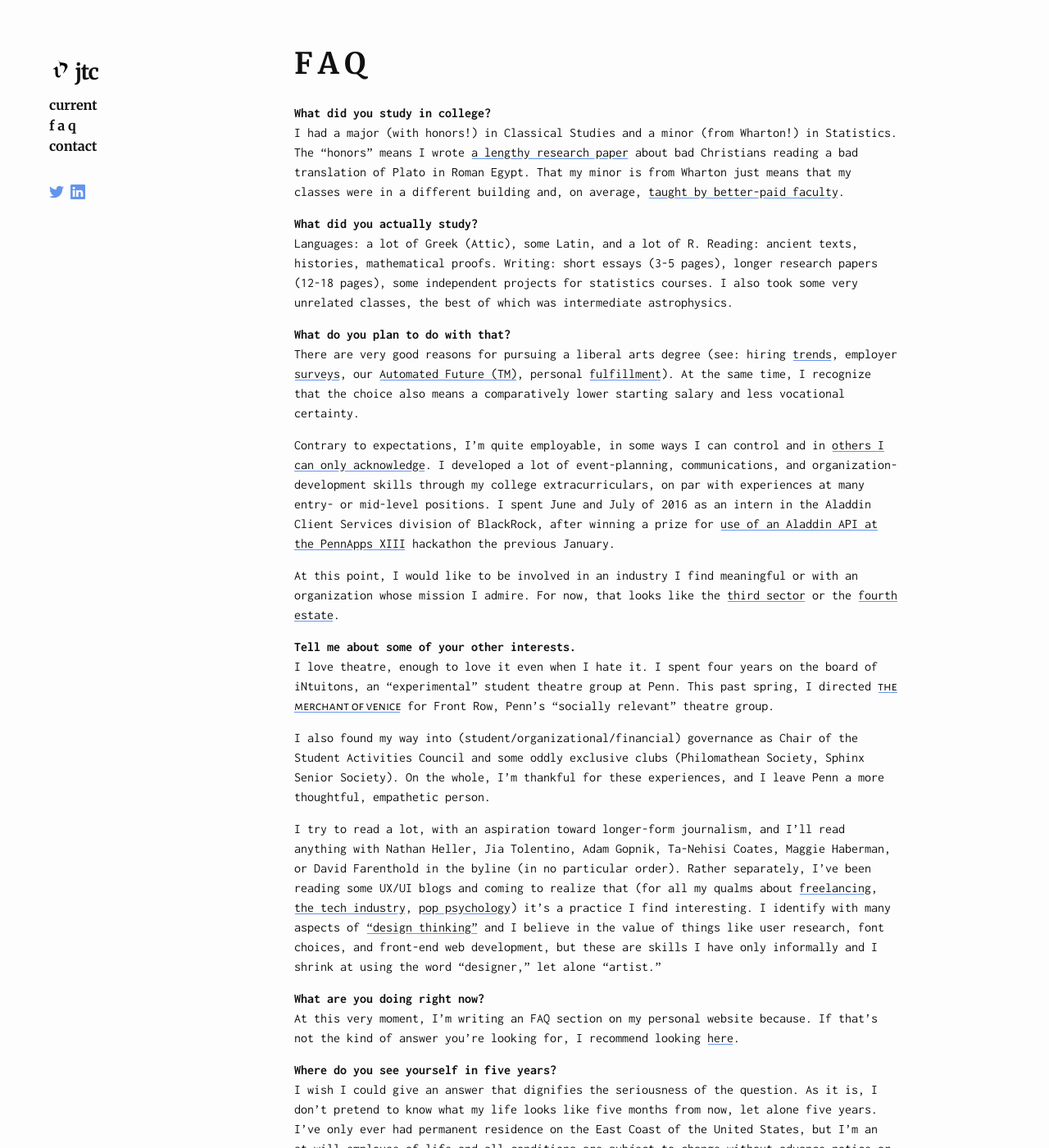
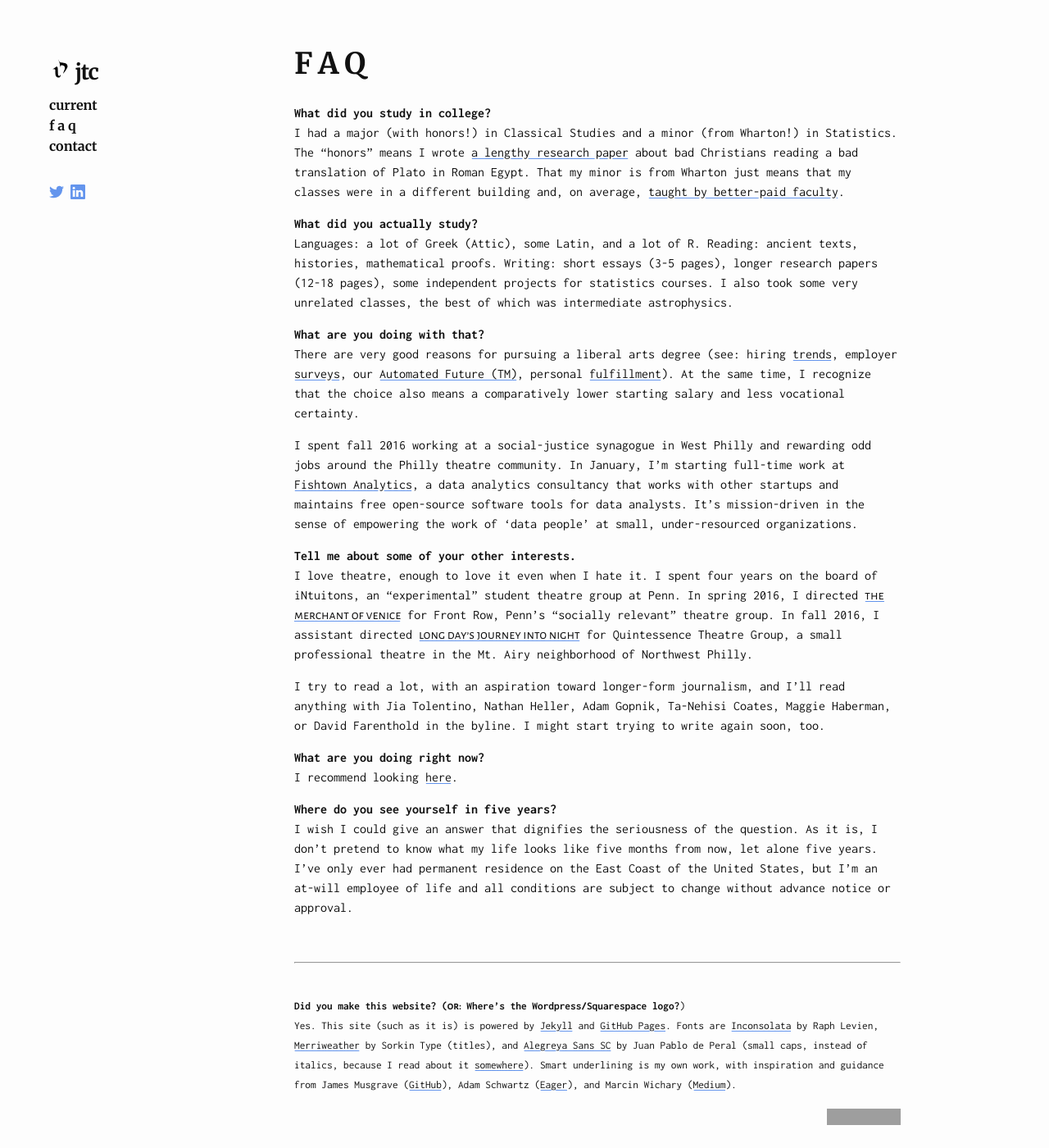
Before and after one commit to reubenmc/jtcohen6.github.io, a Jekyll site: the page built from about/faq.md, in a window 1280 px wide and 1400 px high. Shown: the whole window at 82% size. Built offline with Jekyll 4.4.1, drawn with Linux system fonts in a browser that asks for light colours; grey boxes are pictures that could not be loaded.

Commit message:
life update

```diff
--- a/about/faq.md
+++ b/about/faq.md
@@ -11,22 +11,18 @@
 **What did you actually study?**
 Languages: a lot of Greek (Attic), some Latin, and a lot of R. Reading: ancient texts, histories,  mathematical proofs. Writing: short essays (3-5 pages), longer research papers (12-18 pages), some independent projects for statistics courses. I also took some very unrelated classes, the best of which was intermediate astrophysics.
 
-**What do you plan to do with that?**
+**What are you doing with that?**
 There are very good reasons for pursuing a liberal arts degree (see: hiring [trends](https://www.forbes.com/forbes/welcome/?toURL=https://www.forbes.com/sites/georgeanders/2015/07/29/liberal-arts-degree-tech/&refURL=&referrer=#73094ba5745d.), employer [surveys](https://www.aacu.org/leap/presidentstrust/compact/2013SurveySummary), our [Automated Future (TM)](https://www.bloomberg.com/news/videos/2017-02-18/mark-cuban-sees-greater-demand-for-liberal-arts-majors), personal [fulfillment](https://www.nytimes.com/2016/02/24/opinion/dont-turn-away-from-the-art-of-life.html)). At the same time, I recognize that the choice also means a comparatively lower starting salary and less vocational certainty.
 
-Contrary to expectations, I'm quite employable, in some ways I can control and in [others I can only acknowledge](http://www.nber.org/digest/sep03/w9873.html). I developed a lot of event-planning, communications, and organization-development skills through my college extracurriculars, on par with experiences at many entry- or mid-level positions. I spent June and July of 2016 as an intern in the Aladdin Client Services division of BlackRock, after winning a prize for [use of an Aladdin API at the PennApps XIII](https://devpost.com/software/emerging-markets-in-the-news-2006-2016) hackathon the previous January.
-
-At this point, I would like to be involved in an industry I find meaningful or with an organization whose mission I admire. For now, that looks like the [third sector](https://en.wikipedia.org/wiki/Third_sector) or the [fourth estate](https://en.wikipedia.org/wiki/Fourth_Estate).
+I spent fall 2016 working at a social-justice synagogue in West Philly and rewarding odd jobs around the Philly theatre community. In January, I'm starting full-time work at [Fishtown Analytics](https://www.fishtownanalytics.com/), a data analytics consultancy that works with other startups and maintains free open-source software tools for data analysts. It's mission-driven in the sense of empowering the work of 'data people' at small, under-resourced organizations.
 
 **Tell me about some of your other interests.**
-I love theatre, enough to love it even when I hate it. I spent four years on the board of iNtuitons, an "experimental" student theatre group at Penn. This past spring, I directed [*The Merchant of Venice*](/projects/merchant-overview.pdf) for Front Row, Penn's "socially relevant" theatre group.
+I love theatre, enough to love it even when I hate it. I spent four years on the board of iNtuitons, an "experimental" student theatre group at Penn. In spring 2016, I directed [*The Merchant of Venice*](/projects/merchant-overview.pdf) for Front Row, Penn's "socially relevant" theatre group. In fall 2016, I assistant directed [*Long Day's Journey Into Night*](http://www.quintessencetheatre.org/long-days-journey) for Quintessence Theatre Group, a small professional theatre in the Mt. Airy neighborhood of Northwest Philly.
 
-I also found my way into (student/organizational/financial) governance as Chair of the Student Activities Council and some oddly exclusive clubs (Philomathean Society, Sphinx Senior Society). On the whole, I'm thankful for these experiences, and I leave Penn a more thoughtful, empathetic person.
-
-I try to read a lot, with an aspiration toward longer-form journalism, and I'll read anything with Nathan Heller, Jia Tolentino, Adam Gopnik, Ta-Nehisi Coates, Maggie Haberman, or David Farenthold in the byline (in no particular order). Rather separately, I've been reading some UX/UI blogs and coming to realize that (for all my qualms about [freelancing](http://www.newyorker.com/magazine/2017/05/15/is-the-gig-economy-working), [the tech industry](https://www.theatlantic.com/magazine/archive/2017/04/why-is-silicon-valley-so-awful-to-women/517788/), [pop psychology](https://uxdesign.cc/ux-psychology-go-hand-in-hand-how-gestalt-theory-appears-in-ux-design-18b727343da8)) it's a practice I find interesting. I identify with many aspects of ["design thinking"](https://medium.com/@cwodtke/how-i-stopped-worrying-and-learned-to-love-design-thinking-f1142bab60e8) and I believe in the value of things like user research, font choices, and front-end web development, but these are skills I have only informally and I shrink at using the word "designer," let alone "artist."
+I try to read a lot, with an aspiration toward longer-form journalism, and I'll read anything with Jia Tolentino, Nathan Heller, Adam Gopnik, Ta-Nehisi Coates, Maggie Haberman, or David Farenthold in the byline. I might start trying to write again soon, too.
 
 **What are you doing right now?**
-At this very moment, I'm writing an FAQ section on my personal website because. If that's not the kind of answer you're looking for, I recommend looking [here](/about/current).
+I recommend looking [here](/about/current).
 
 **Where do you see yourself in five years?**
 I wish I could give an answer that dignifies the seriousness of the question. As it is, I don't pretend to know what my life looks like five months from now, let alone five years. I've only ever had permanent residence on the East Coast of the United States, but I'm an at-will employee of life and all conditions are subject to change without advance notice or approval.
--- a/index.html
+++ b/index.html
@@ -12,4 +12,4 @@
 
 <p>&nbsp;</p>
 
-<p>Today I am feeling: <em>eager.</em></p>
+<p>Today I am feeling: <em>neigeux.</em></p>
```
Also changed, not shown: about/current.md (+4 -8 lines), images/stephenspic.jpg (deleted), images/team_logo.png (deleted).
